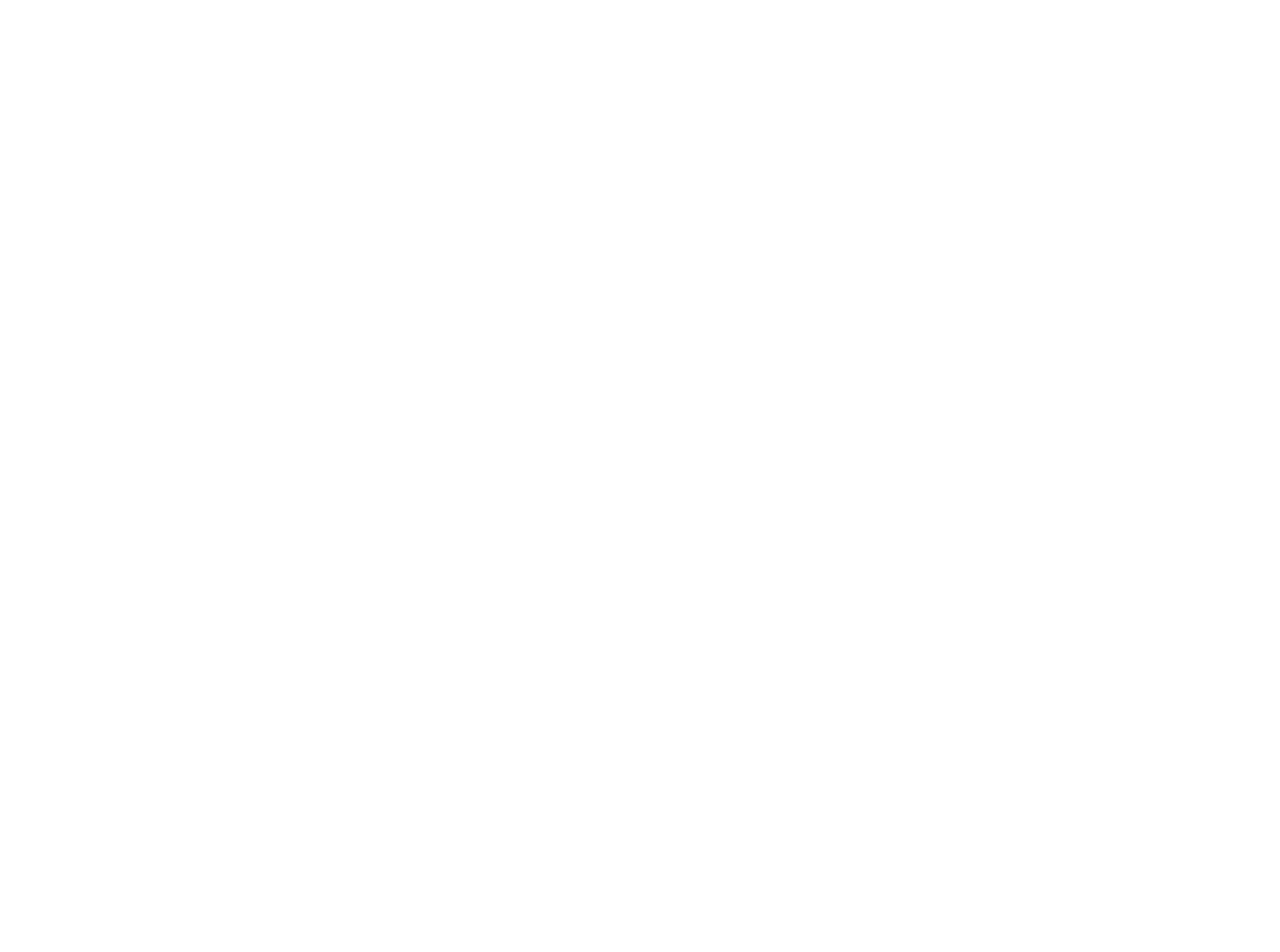
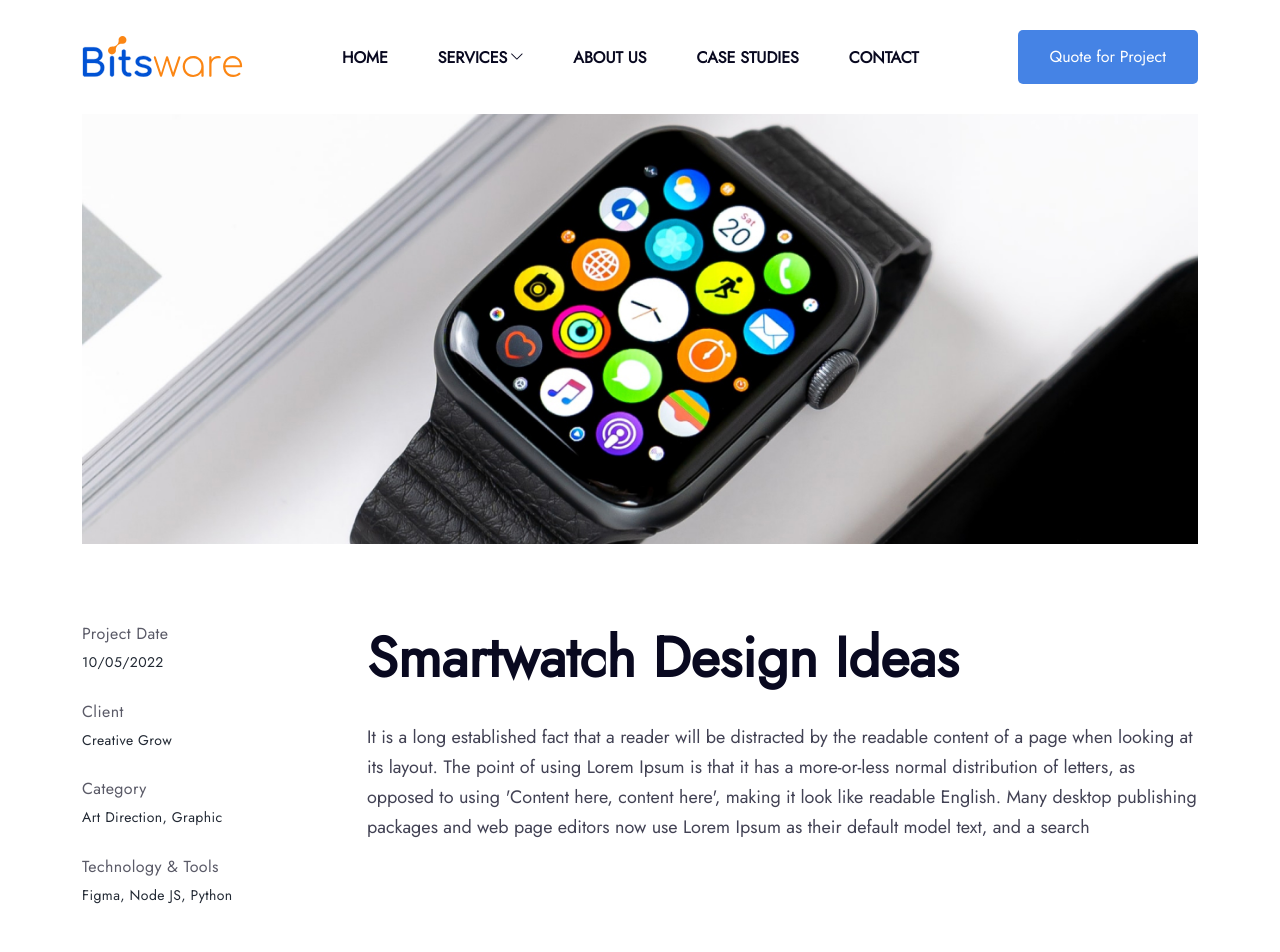
Before and after one commit to TawhidSajib/bitsware-1, a Nuxt app: page /project-single in a window 1280 px wide. Before the commit this address had no page. Shown: the top 952 px of the page. Before the commit the page ends 800 px from the top, so only its background shows below. Built offline with nearby package versions, Linux system fonts and the light colour scheme.

Commit message:
Project Single

```diff
--- /dev/null
+++ b/assets/scss/_projectsingle.scss
@@ -0,0 +1,32 @@
+.project {
+    padding-bottom: 150px;
+    &__inner {
+        margin-top: 80px;
+        &--info {
+            margin-bottom: 30px;
+            h3 {
+                @include font($base-font,$base-font-size,$font-weight-2,20px);
+                letter-spacing: 0.4px;
+                color: #5A5A67;
+                margin-bottom: 10px;
+            }
+            h4 {
+                @include font($base-font,14px,$font-weight-2,17.5px);
+                letter-spacing: 0.4px;
+                color: #212833;
+                margin-bottom: 10px;
+            }
+        }
+        &--details {
+            h2 {
+                @include font($base-font,$heading-1,$font-weight-3,67.2px);
+                color: $black-1000;
+                margin-bottom: 30px;
+            }
+            p {
+                @include font($base-font,18px,$font-weight-1,30px);
+                color: $black-900;
+            }
+        }
+    }
+}
--- a/assets/scss/style.scss
+++ b/assets/scss/style.scss
@@ -10,6 +10,7 @@
 @import "statistics";
 @import "weprovide";
 @import "project";
+@import "projectsingle";
 @import "whybitsware";
 @import "whychoose";
 @import "workprocess";
--- /dev/null
+++ b/pages/project-single.vue
@@ -0,0 +1,72 @@
+<template>
+    <section>
+        <Nav/>
+        <div class="project">
+            <div class="container">
+                <div class="row">
+                    <div class="col-lg-12">
+                        <img :src="banner" alt="Project 01" class="d-block mx-auto img-fluid">
+                    </div>
+                </div>
+                <div class="row">
+                    <div class="col-lg-12">
+                        <div class="project__inner">
+                            <div class="row">
+                                <div class="col-lg-3">
+                                    <div class="project__inner--info">
+                                        <h3>Project Date</h3>
+                                        <h4>{{ date }}</h4>
+                                    </div>
+                                    <div class="project__inner--info">
+                                        <h3>Client</h3>
+                                        <h4>{{ name }}</h4>
+                                    </div>
+                                    <div class="project__inner--info">
+                                        <h3>Category</h3>
+                                        <h4>{{ category }}</h4>
+                                    </div>
+                                    <div class="project__inner--info">
+                                        <h3>Technology &amp; Tools</h3>
+                                        <h4>{{ technology }}</h4>
+                                    </div>
+                                </div>
+                                <div class="col-lg-9">
+                                    <div class="project__inner--details">
+                                        <h2>Smartwatch Design Ideas</h2>
+                                        <p>It is a long established fact that a reader will be distracted by the readable content of a page when looking at its layout. The point of using Lorem Ipsum is that it has a more-or-less normal distribution of letters, as opposed to using 'Content here, content here', making it look like readable English. Many desktop publishing packages and web page editors now use Lorem Ipsum as their default model text, and a search</p>
+                                    </div>
+                                </div>
+                            </div>
+                        </div>
+                    </div>
+                </div>
+            </div>
+        </div>
+        <Footer/>
+    </section>
+</template>
+
+<script>
+
+import Nav from '~/components/Nav';
+import Footer from '~/components/Footer';
+
+import banner from '~/assets/images/project01/01.jpg';
+
+export default {
+    name: 'ProjectSingle',
+    components: {
+        Nav,
+        Footer
+    },
+    data() {
+        return {
+            banner,
+            date: '10/05/2022',
+            name: 'Creative Grow',
+            category: 'Art Direction, Graphic',
+            technology: 'Figma, Node JS, Python'
+        }
+    }
+}
+</script>
```
Also changed, not shown: assets/images/project01/01.jpg (added).
